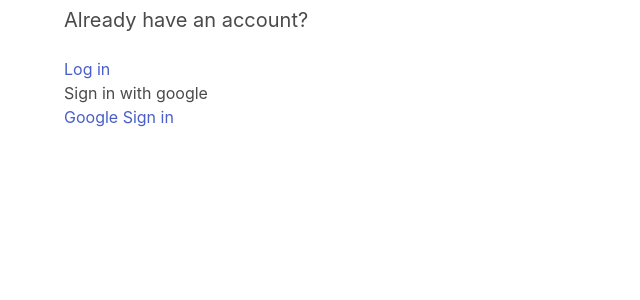
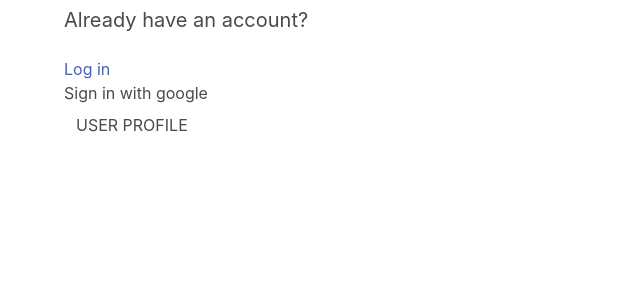
Before and after one commit to Pioneer25/Ecom, a Django app: page /customer/become_customer/ in a window 1280 px wide. Shown: the part 434-734 px from the top of the page, without its empty margins (0-640 px from the left). Run offline with Django 3.2, Linux system fonts and the light colour scheme; a user stored in the database is signed in; data comes from the database, SQL or seed files in the repository; parts of the project's set-up code (start-up, migrations or seed data) failed here and were passed over; some libraries are stand-ins or nearby versions.

Commit message:
Newchange3

```diff
--- a/customer/templates/customer/become_customer.html
+++ b/customer/templates/customer/become_customer.html
@@ -20,7 +20,7 @@
 
     <a href="{% url 'login' %}">Log in</a>
   <h1>Sign in with google</h1>
-  {% if request.user.customer %}
+  {% if request.user.is_authenticated %}
   <a href="{% url 'customer_admin'%}" class="navbar-item">USER PROFILE </a>
   {% else %}
   <a href="{% provider_login_url 'google' %}">Google Sign in</a>
```
